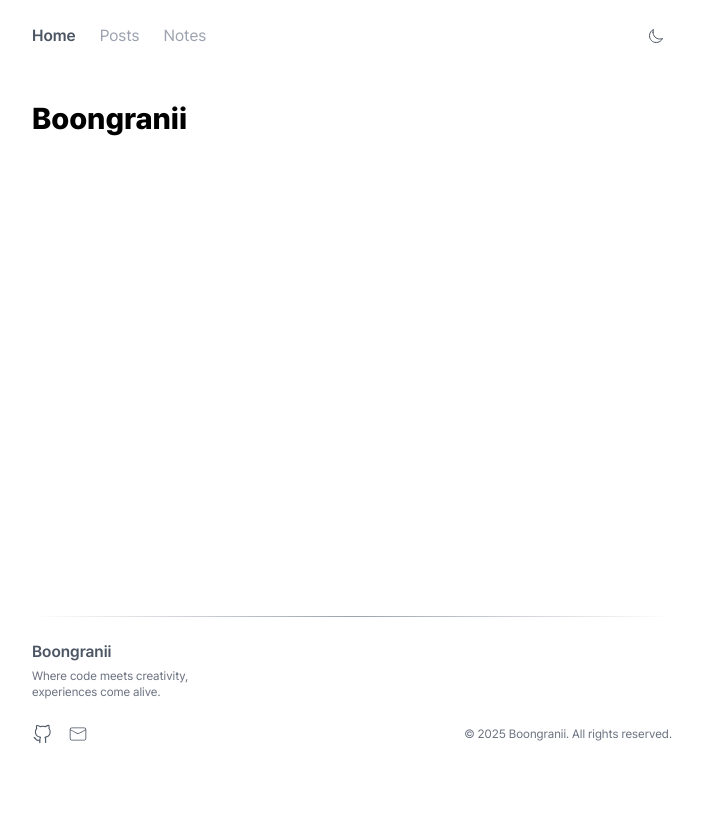
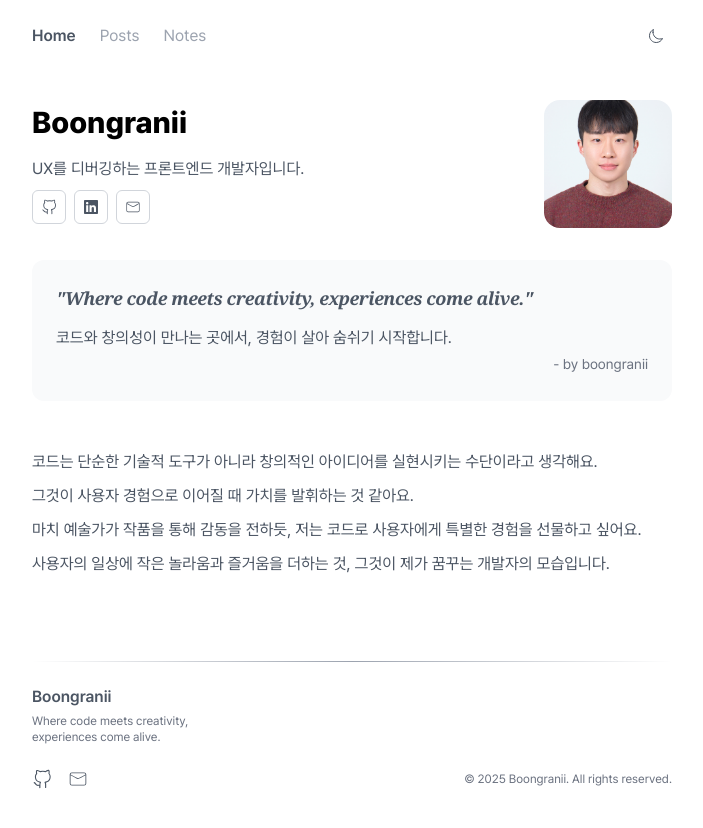
Before and after one commit to bbjbc/boongranii.dev, a Next.js app: page / in a window 1280 px wide. Shown: the top 828 px of the page, without its empty margins (288-991 px from the left). Before the commit the page ends 800 px from the top, so only its background shows below. Built offline with nearby package versions, Linux system fonts and the light colour scheme.

Commit message:
feat: add profile section with header, quote, and about content components

```diff
--- a/src/app/page.tsx
+++ b/src/app/page.tsx
@@ -1,9 +1,37 @@
-import Title from '@/components/title';
+import { Metadata } from 'next';
+
+import ProfileHeader from '@/components/profile/profile-header';
+import Quote from '@/components/profile/quote';
+import AboutContent from '@/components/profile/about-content';
+
+export const metadata: Metadata = {
+  title: '반갑습니다. Boongranii입니다.',
+  description: 'Boongranii의 블로그에 오신 것을 환영합니다.',
+};
+
+const aboutParagraphs = [
+  '코드는 단순한 기술적 도구가 아니라 창의적인 아이디어를 실현시키는 수단이라고 생각해요.',
+  '그것이 사용자 경험으로 이어질 때 가치를 발휘하는 것 같아요.',
+  '마치 예술가가 작품을 통해 감동을 전하듯, 저는 코드로 사용자에게 특별한 경험을 선물하고 싶어요.',
+  '사용자의 일상에 작은 놀라움과 즐거움을 더하는 것, 그것이 제가 꿈꾸는 개발자의 모습입니다.',
+];
 
 export default function Home() {
   return (
-    <>
-      <Title>Boongranii</Title>
-    </>
+    <main>
+      <ProfileHeader
+        name="Boongranii"
+        description="UX를 디버깅하는 프론트엔드 개발자입니다."
+      />
+
+      <article className="space-y-12">
+        <Quote
+          text="Where code meets creativity, experiences come alive."
+          translation="코드와 창의성이 만나는 곳에서, 경험이 살아 숨쉬기 시작합니다."
+          author="boongranii"
+        />
+        <AboutContent paragraphs={aboutParagraphs} />
+      </article>
+    </main>
   );
 }
--- /dev/null
+++ b/src/components/profile/about-content.tsx
@@ -0,0 +1,17 @@
+interface AboutContentProps {
+  paragraphs: string[];
+}
+
+const AboutContent = ({ paragraphs }: AboutContentProps) => {
+  return (
+    <div className="space-y-2">
+      {paragraphs.map((paragraph, index) => (
+        <p key={index} className="text-gray-600 dark:text-gray-300">
+          {paragraph}
+        </p>
+      ))}
+    </div>
+  );
+};
+
+export default AboutContent;
--- /dev/null
+++ b/src/components/profile/profile-header.tsx
@@ -0,0 +1,35 @@
+import Image from 'next/image';
+
+import Title from '../title';
+import SocialLinks from './social-links';
+import aboutImg from '@/app/assets/about.jpg';
+
+interface ProfileHeaderProps {
+  name: string;
+  description: string;
+}
+
+const ProfileHeader = ({ name, description }: ProfileHeaderProps) => {
+  return (
+    <header className="mb-8 flex flex-col items-center gap-8 sm:flex-row sm:items-center sm:justify-between">
+      <figure className="aspect-square h-32 w-32 overflow-hidden rounded-2xl sm:order-last">
+        <Image
+          src={aboutImg}
+          alt={name}
+          className="h-full w-full object-cover"
+          priority
+          placeholder="blur"
+          blurDataURL={aboutImg.blurDataURL}
+        />
+      </figure>
+
+      <div className="flex flex-col items-center text-center sm:items-start sm:text-left">
+        <Title>{name}</Title>
+        <p className="text-gray-600 dark:text-gray-300">{description}</p>
+        <SocialLinks />
+      </div>
+    </header>
+  );
+};
+
+export default ProfileHeader;
--- /dev/null
+++ b/src/components/profile/quote.tsx
@@ -0,0 +1,23 @@
+interface QuoteProps {
+  text: string;
+  translation: string;
+  author: string;
+}
+
+const Quote = ({ text, translation, author }: QuoteProps) => {
+  return (
+    <div className="rounded-xl bg-gray-50 p-6 dark:bg-gray-800/50">
+      <strong className="font-serif text-lg font-semibold italic tracking-tight">
+        &quot;{text}&quot;
+      </strong>
+      <p className="mt-3 text-gray-600 dark:text-gray-300">{translation}</p>
+      <div className="text-right">
+        <span className="text-sm text-gray-500 dark:text-gray-400">
+          - by {author}
+        </span>
+      </div>
+    </div>
+  );
+};
+
+export default Quote;
--- /dev/null
+++ b/src/components/profile/social-links.tsx
@@ -0,0 +1,30 @@
+import { VscGithubAlt } from 'react-icons/vsc';
+import { FaLinkedin } from 'react-icons/fa';
+import { CiMail } from 'react-icons/ci';
+
+import Button from '../button';
+import { GITHUB_URL, LINKEDIN_URL, GMAIL_URL } from '@/constants/path';
+
+const SocialLinks = () => {
+  return (
+    <div className="mt-2 flex gap-2">
+      <a href={GITHUB_URL} target="_blank" rel="noopener noreferrer">
+        <Button variant="outline">
+          <VscGithubAlt size={16} />
+        </Button>
+      </a>
+      <a href={LINKEDIN_URL} target="_blank" rel="noopener noreferrer">
+        <Button variant="outline">
+          <FaLinkedin size={16} />
+        </Button>
+      </a>
+      <a href={GMAIL_URL}>
+        <Button variant="outline">
+          <CiMail size={16} />
+        </Button>
+      </a>
+    </div>
+  );
+};
+
+export default SocialLinks;
--- a/src/constants/path.ts
+++ b/src/constants/path.ts
@@ -5,4 +5,6 @@ export const ROUTER_PATH = {
 } as const;
 
 export const GITHUB_URL = 'https://github.com/bbjbc';
+export const LINKEDIN_URL =
+  'https://www.linkedin.com/in/%EB%B3%91%EC%B0%AC-%EC%A1%B0-6a0770349/';
 export const GMAIL_URL = 'mailto:jobc4550@gmail.com';
```
Also changed, not shown: src/app/assets/about.jpg (added).
